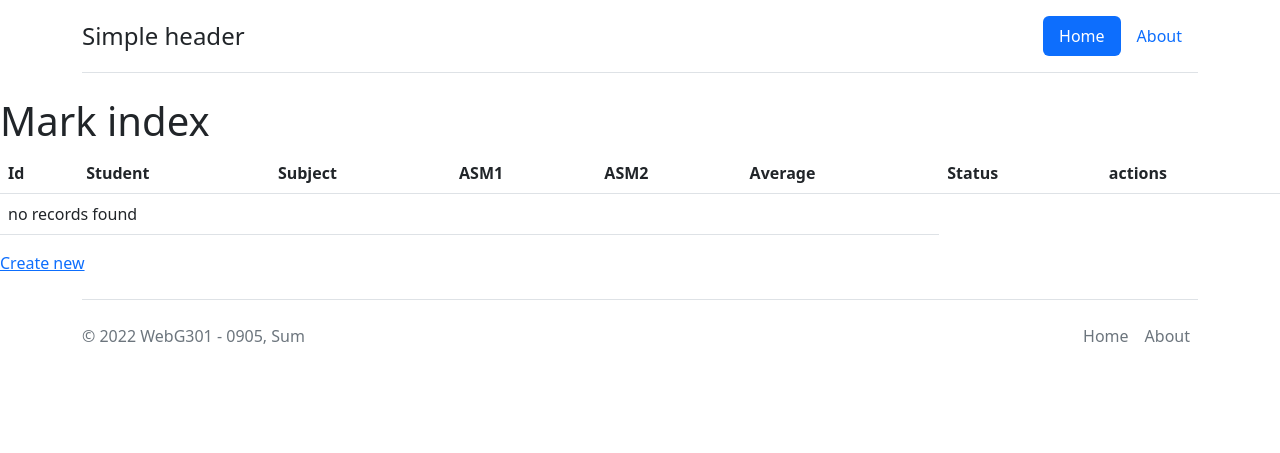
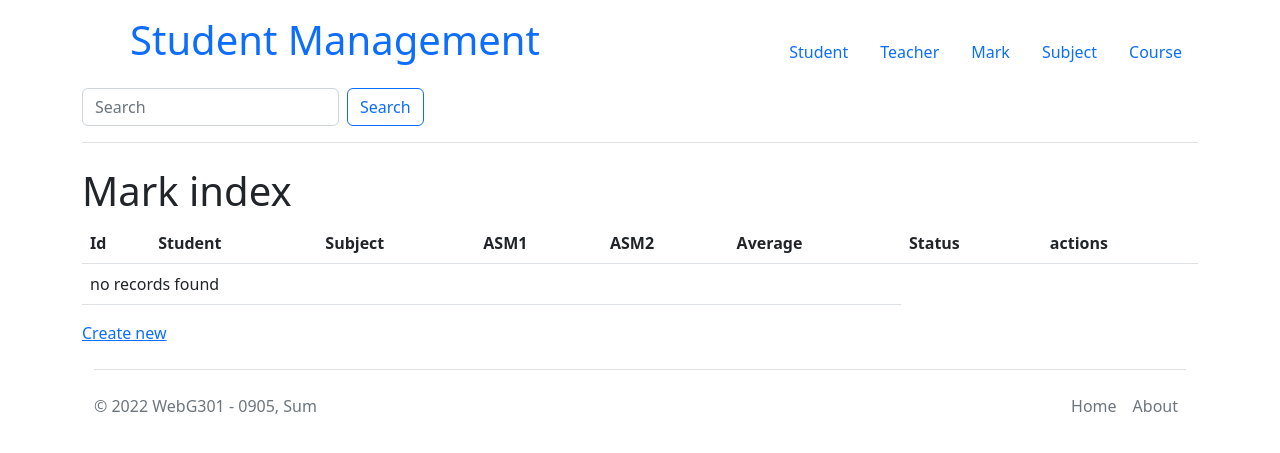
Before and after one commit to LamHuynh2207/QLSV_symfony, a Symfony app: template templates/mark/index.html.twig in a window 1280 px wide. Shown: the top 453 px of the page. Run offline with Twig, Linux system fonts and the light colour scheme; the template is opened without the code that fills it, so the values that code supplies are empty; some libraries are stand-ins or nearby versions.

Commit message:
Design header(_nav.html.twig)

```diff
--- a/templates/_nav.html.twig
+++ b/templates/_nav.html.twig
@@ -1,12 +1,27 @@
 <div class="container">
-    <header class="d-flex flex-wrap justify-content-center py-3 mb-4 border-bottom">
-        <a href="/" class="d-flex align-items-center mb-3 mb-md-0 me-md-auto text-dark text-decoration-none">
-            <span class="fs-4">Simple header</span>
-        </a>
+    <header class="d-flex flex-wrap align-items-center justify-content-center justify-content-md-between py-3 mb-4 border-bottom">
+      <a href="/" class="d-flex align-items-center mb-3 mb-md-0  text-dark text-decoration-none">
+        <svg class="bi me-2" width="40" height="32"><use xlink:href="#bootstrap"></use></svg>
+        <h1><p class="text-primary"  >Student Management</p></h1>
 
-        <ul class="nav nav-pills">
-            <li class="nav-item"><a href="#" class="nav-link active" aria-current="page">Home</a></li>
-            <li class="nav-item"><a href="#" class="nav-link">About</a></li>
-        </ul>
+      </a>
+
+      <ul class="nav nav-pills">
+      <li class="nav-item"><a href="{{ path('app_student_index') }}" class="nav-link">Student</a></li>
+      <li class="nav-item"><a href="{{ path('app_teacher_index') }}" class="nav-link">Teacher</a></li>
+        <li class="nav-item"><a href="{{ path('app_mark_index') }}" class="nav-link">Mark</a></li>
+        <li class="nav-item"><a href="{{ path('app_subject_index') }}" class="nav-link">Subject</a></li>
+        <li class="nav-item"><a href="{{ path('app_course_index') }}" class="nav-link">Course</a></li>
+      </ul>
+
+
+    <nav class="">
+        <div class="">
+            <form class="d-flex" role="search">
+            <input class="form-control me-2"  type="search" placeholder="Search" aria-label="Search" name="word">
+            <button class="btn btn-outline-primary "  type="submit">Search</button>
+            </form>
+
+        </div>
+    </nav>
     </header>
-</div>
```
